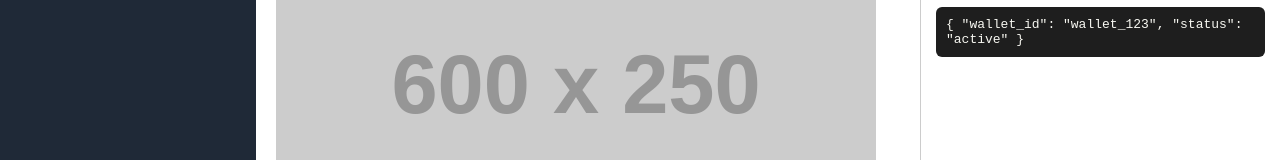
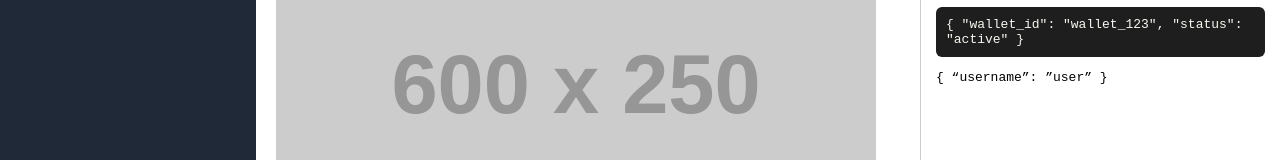
Before and after one commit to gajendrapatle/apidoc, a plain HTML site: page juspay_wallet_super_final.html in a window 1280 px wide. Shown: the part 427-587 px from the top of the page. Drawn offline with Linux system fonts and the light colour scheme; placeholder pictures from the web are drawn by us.

Commit message:
Update juspay_wallet_super_final.html

```diff
--- a/juspay_wallet_super_final.html
+++ b/juspay_wallet_super_final.html
@@ -214,6 +214,8 @@
   "wallet_id": "wallet_123",
   "status": "active"
 }</div>
+<pre><code>{ “username”: ”user” }</code></pre>
+
       </div>
     </div>
   </main>
```
